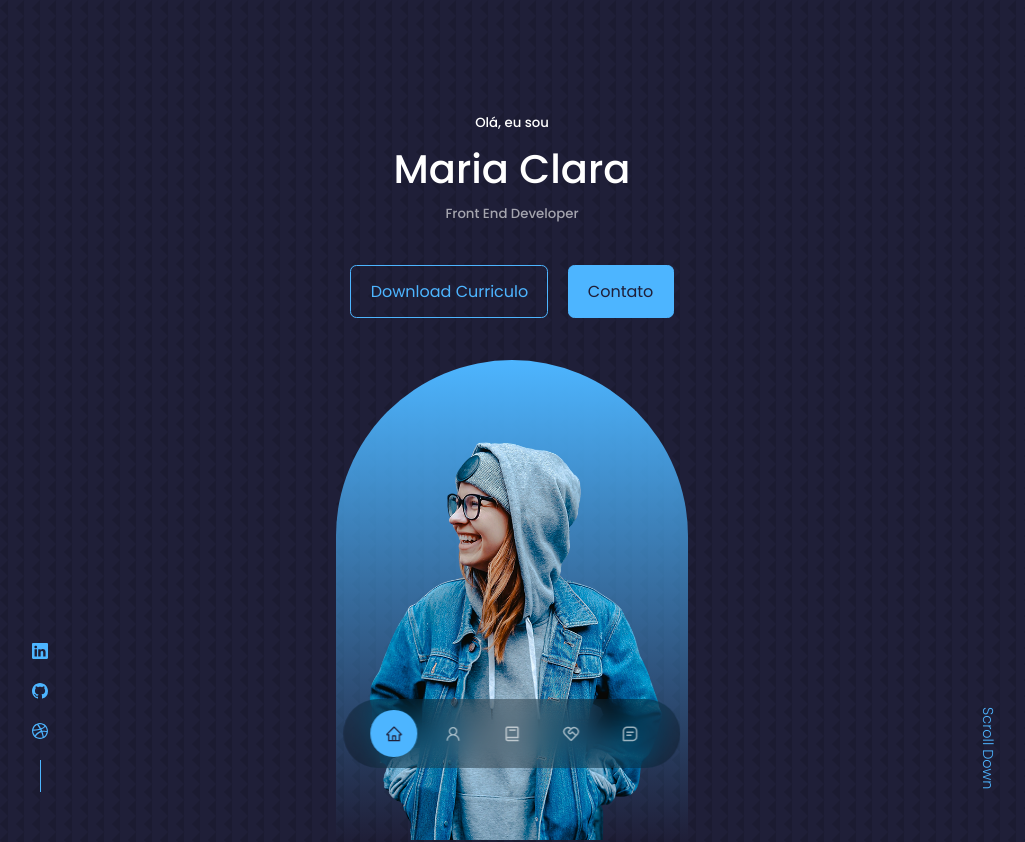
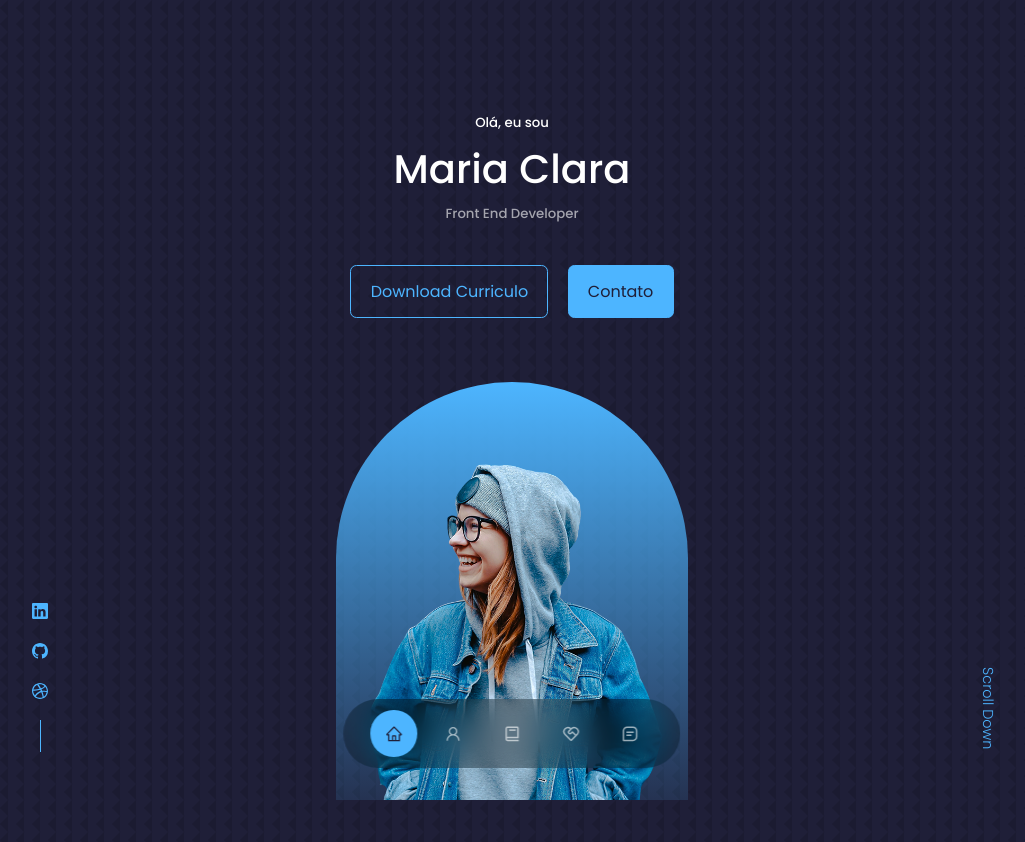
Before and after one commit to glecio/portfolio-react, a React (Create React App) app: page / in a window 1280 px wide. Shown: the top 842 px of the page, without its empty margins (128-1153 px from the left). Built offline with nearby package versions, Linux system fonts and the light colour scheme.

Commit message:
Fix height in large screens

```diff
--- a/src/components/header/header.css
+++ b/src/components/header/header.css
@@ -1,5 +1,5 @@
 header {
-    height: 105vh;
+    height: 100vh;
     padding-top: 7rem;
     overflow: hidden;
 }
@@ -46,12 +46,13 @@ header {
     background: linear-gradient(var(--color-primary), transparent) ;
     width: 22rem ;
     height: 30rem ;
-    position: absolute;
+    /*position: absolute;*/
     left: calc(50% - 11rem);
     margin-top: 4rem;
     border-radius: 12rem 12rem 0  0;
     overflow: hidden;
     padding: 5rem 1.5rem 1.5rem 1.5rem;
+    display: inline-block;
 
 }
 
@@ -67,17 +68,8 @@ header {
 }
 
 /* ===================== MEDIA QUERIES (MEDIUM DEVICES) ===================== */
-@media screen and (max-width: 1024px){
-    header{
-        height: 100vh;
-    }
-}
-
 
 @media screen and (max-width: 600px){
-    header{
-        height: 100vh;
-    }
 
     .header__socials,
     .scroll__down {
```
